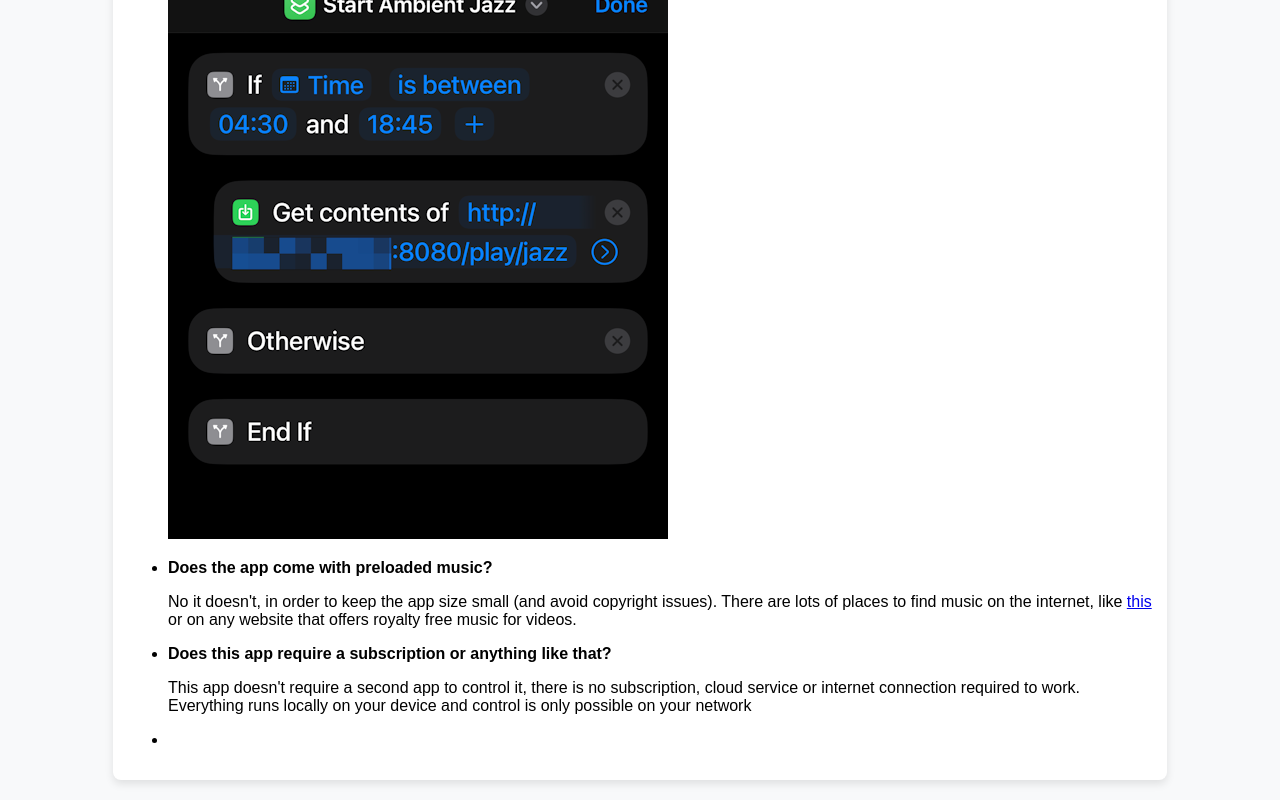
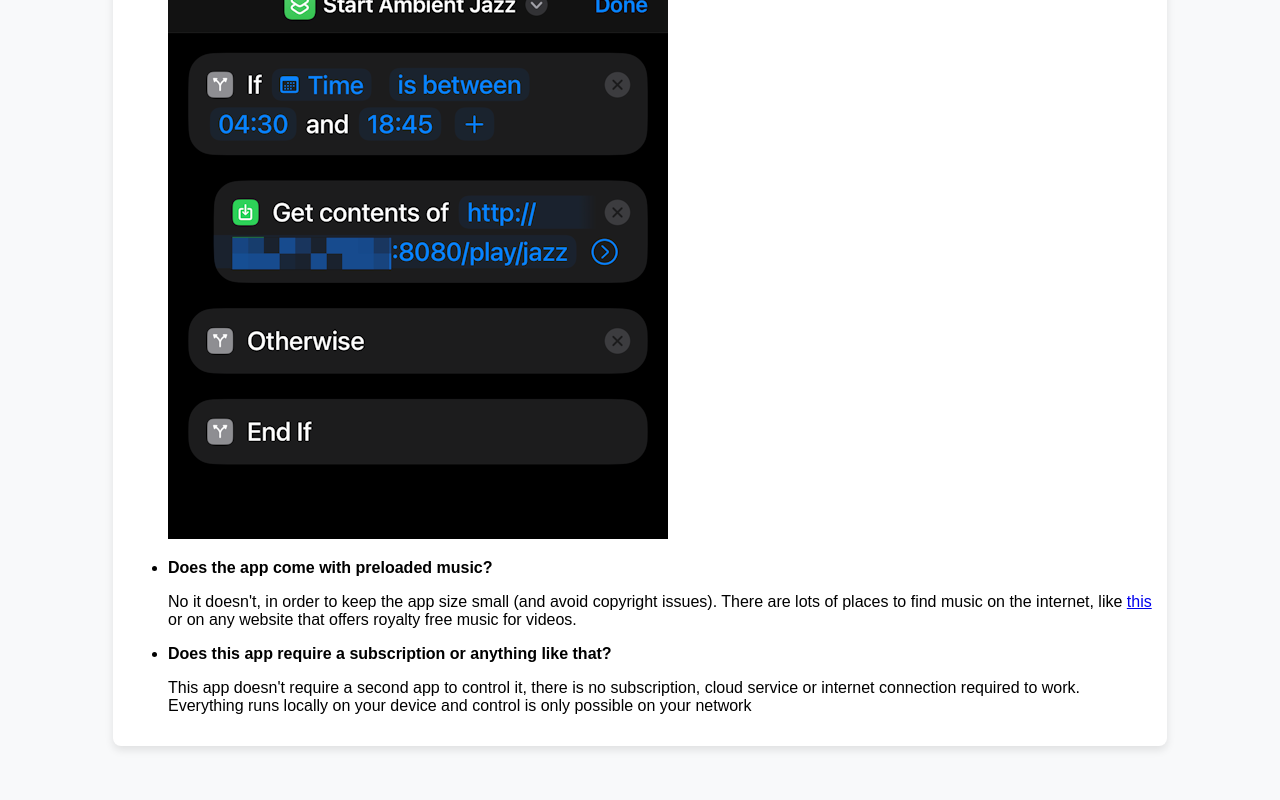
Before and after one commit to immanuelsmith/immanuelsmith.github.io, a plain HTML site: page index.html in a window 1280 px wide. Shown: the part 3155-3955 px from the top of the page. After the commit the page ends 3921 px from the top, so only its background shows below. Drawn offline with Linux system fonts and the light colour scheme.

Commit message:
Update index.html

```diff
--- a/index.html
+++ b/index.html
@@ -120,7 +120,7 @@
 				<p>No it doesn't, in order to keep the app size small (and avoid copyright issues). There are lots of places to find music on the internet, like <a href="https://archive.org/details/SleepJazzSoothingJazzMusicRelaxingJazzMusicBackgroundJazzMusic" target="_blank">this</a> or on any website that offers royalty free music for videos.</p>
 				<li><b>Does this app require a subscription or anything like that?</b>
 				<p>This app doesn't require a second app to control it, there is no subscription, cloud service or internet connection required to work. Everything runs locally on your device and control is only possible on your network</p>
-				<li>
+				</li>
 			</ul>
         </div>
 
```
